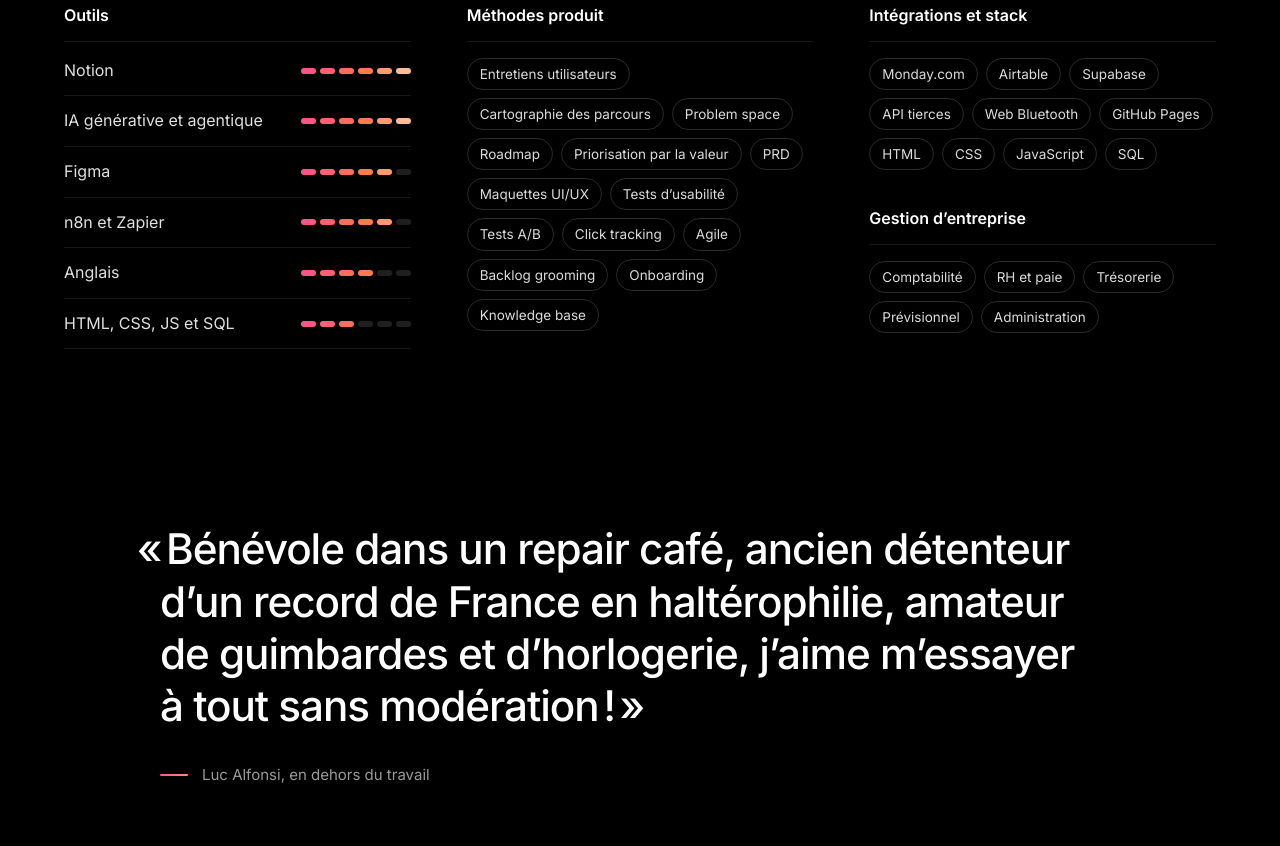
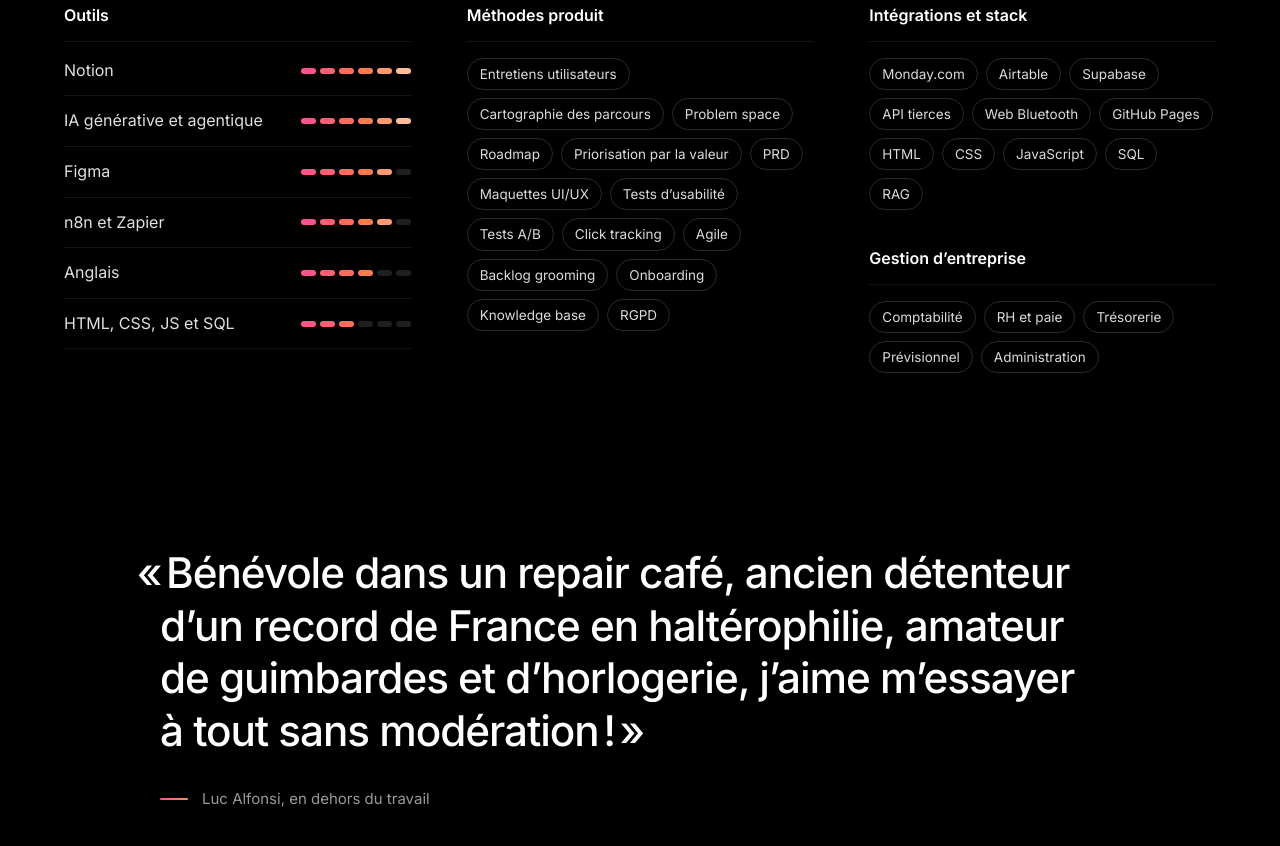
Before and after one commit to lucAlte/portfolio, a plain HTML site: page index.html in a window 1280 px wide. Shown: the part 8295-9141 px from the top of the page. Drawn offline with Linux system fonts and the light colour scheme.

Commit message:
Update index.html

```diff
--- a/index.html
+++ b/index.html
@@ -560,13 +560,13 @@
         <div class="skills-col">
           <h3>Méthodes produit</h3>
           <ul class="tags">
-            <li>Entretiens utilisateurs</li><li>Cartographie des parcours</li><li>Problem space</li><li>Roadmap</li><li>Priorisation par la valeur</li><li>PRD</li><li>Maquettes UI/UX</li><li>Tests d’usabilité</li><li>Tests A/B</li><li>Click tracking</li><li>Agile</li><li>Backlog grooming</li><li>Onboarding</li><li>Knowledge base</li>
+            <li>Entretiens utilisateurs</li><li>Cartographie des parcours</li><li>Problem space</li><li>Roadmap</li><li>Priorisation par la valeur</li><li>PRD</li><li>Maquettes UI/UX</li><li>Tests d’usabilité</li><li>Tests A/B</li><li>Click tracking</li><li>Agile</li><li>Backlog grooming</li><li>Onboarding</li><li>Knowledge base</li><li>RGPD</li>
           </ul>
         </div>
         <div class="skills-col">
           <h3>Intégrations et stack</h3>
           <ul class="tags">
-            <li>Monday.com</li><li>Airtable</li><li>Supabase</li><li>API tierces</li><li>Web Bluetooth</li><li>GitHub Pages</li><li>HTML</li><li>CSS</li><li>JavaScript</li><li>SQL</li>
+            <li>Monday.com</li><li>Airtable</li><li>Supabase</li><li>API tierces</li><li>Web Bluetooth</li><li>GitHub Pages</li><li>HTML</li><li>CSS</li><li>JavaScript</li><li>SQL</li><li>RAG</li>
           </ul>
           <h3 class="skills-sub">Gestion d’entreprise</h3>
           <ul class="tags">
```
